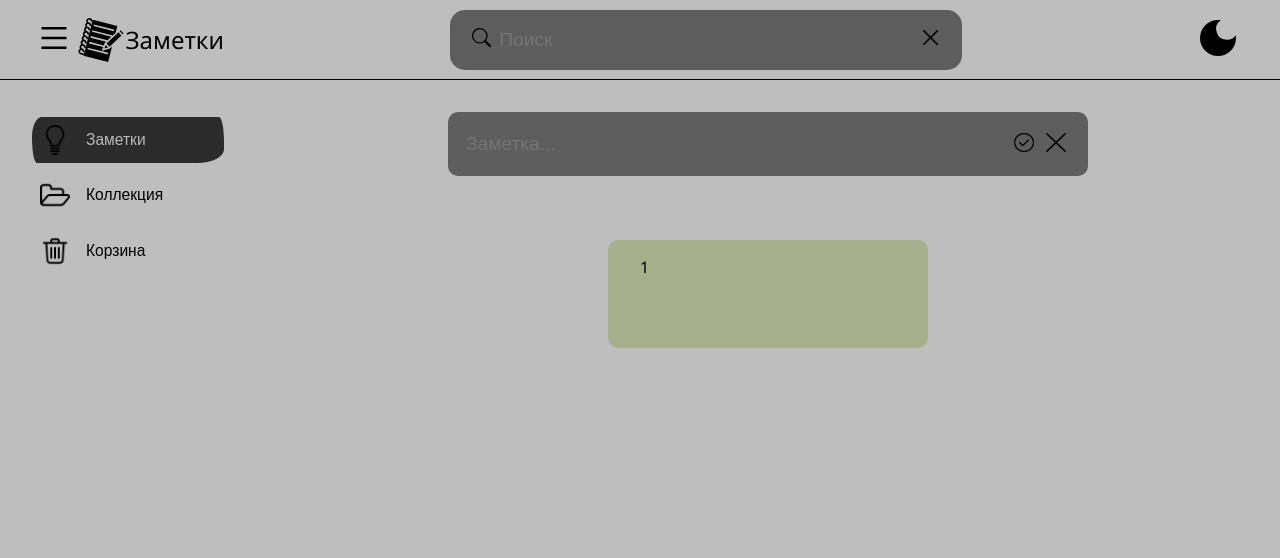
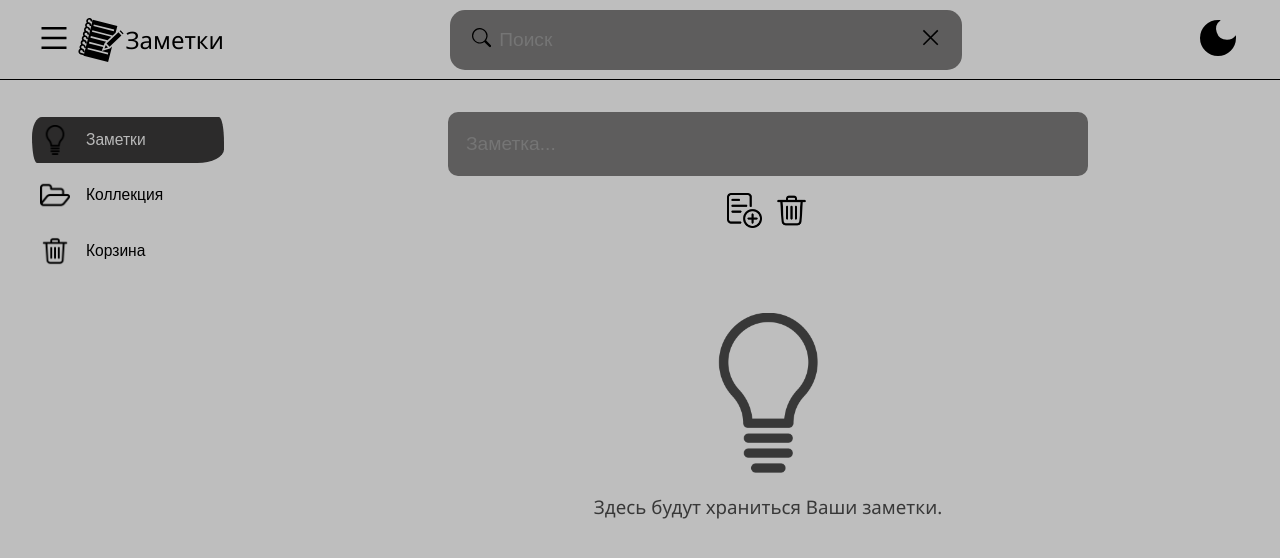
Before and after one commit to Evgenii-Buslaev/NotesAppReact, a React (Create React App) app: page / in a window 1280 px wide. Shown: the top 558 px of the page. Built offline with nearby package versions, Linux system fonts and the light colour scheme.

Commit message:
Refactor: fixed bag with form submit by clicking, added conditional rendering of input

```diff
--- a/src/App.js
+++ b/src/App.js
@@ -11,16 +11,11 @@ import NoteInput from "./components/NoteInput";
 import NotesList from "./components/NotesList";
 
 function App() {
-  const [notesList, setNotesList] = useState([
-    { text: "1", id: uuidv4(), section: "notes" },
-    { text: "2", id: uuidv4(), section: "collection" },
-  ]);
+  const [notesList, setNotesList] = useState([]);
   const [inputNote, setInputNote] = useState("");
-
   const [section, setSection] = useState("notes");
 
   // notes methods
-
   function createNote(e) {
     e.preventDefault();
     setNotesList([
@@ -28,12 +23,10 @@ function App() {
       { text: inputNote, id: uuidv4(), section: "notes" },
     ]);
     setInputNote("");
-    console.log(notesList);
   }
 
   function editNote(id) {
-    let changedNote = notesList.filter((elem) => elem.id === id);
-    console.log(changedNote);
+    notesList.filter((elem) => elem.id === id);
   }
 
   function moveToAnotherSection(id, sectionName) {
@@ -52,6 +45,10 @@ function App() {
     setNotesList(notesList.filter((elem) => elem.id !== id));
   }
 
+  function clearNoteList() {
+    setNotesList([]);
+  }
+
   // menu methods
   function changeInput(e) {
     setInputNote(e.target.value);
@@ -67,11 +64,14 @@ function App() {
       <main>
         <Menu change={changeSection} />
         <div>
-          <NoteInput
-            value={inputNote}
-            change={changeInput}
-            create={createNote}
-          />
+          {section === "notes" ? (
+            <NoteInput
+              value={inputNote}
+              change={changeInput}
+              create={createNote}
+              clear={clearNoteList}
+            />
+          ) : null}
           <NotesList
             storage={notesList}
             section={section}
--- a/src/components/Note.jsx
+++ b/src/components/Note.jsx
@@ -1,5 +1,6 @@
 import styles from "../css/components/Note.module.css";
 
+// icons
 import notes from "../icons//menu/storage.png";
 import change from "../icons/note/edit.png";
 import collection from "../icons//menu/collection.png";
--- a/src/components/NoteInput.jsx
+++ b/src/components/NoteInput.jsx
@@ -1,10 +1,12 @@
-import confirmIcon from "../icons/note-input/confirm.png";
-import closeIcon from "../icons/note-input/close.png";
-
 import classes from "../css/components/NoteInput.module.css";
 
-function NoteInput({ change, create, value }) {
+// icons
+import confirmIcon from "../icons/note-input/confirm.png";
+import clearList from "../icons/menu/recycle-bin.png";
+
+function NoteInput({ change, create, value, clear }) {
   return (
+    <>
       <form className={classes.noteInputCont} onSubmit={create}>
         <input
           type="sumbit"
@@ -12,13 +14,16 @@ function NoteInput({ change, create, value }) {
           onChange={change}
           value={value}
         ></input>
-      <button onClick={create}>
+      </form>
+      <div className={classes.formButtons}>
+        <button onClick={create} title="Создать заметку">
           <img src={confirmIcon} alt="confirm-button-icon" />
         </button>
-      <button>
-        <img src={closeIcon} alt="close-button-icon" />
+        <button onClick={clear} title="Удалить все заметки">
+          <img src={clearList} alt="close-button-icon" />
         </button>
-    </form>
+      </div>
+    </>
   );
 }
 
--- a/src/components/NotesList.jsx
+++ b/src/components/NotesList.jsx
@@ -11,10 +11,15 @@ import collection from "../icons//menu/collection.png";
 import recycleBin from "../icons//menu/recycle-bin.png";
 
 function NotesList({ storage, section, edit, move, remove }) {
-  const notesBackgroundText = "Здесь будут храниться Ваши заметки.";
-  const collectionBackgroundText =
-    "Здесь будет храниться коллекция Ваших заметок";
-  const recycleBinBackgroundText = "Здесь будут храниться удаленные заметки.";
+  const [
+    notesBackgroundText,
+    collectionBackgroundText,
+    recycleBinBackgroundText,
+  ] = [
+    "Здесь будут храниться Ваши заметки.",
+    "Здесь будет храниться коллекция Ваших заметок",
+    "Здесь будут храниться удаленные заметки.",
+  ];
 
   const backgroundProps = { icon: null, text: null };
 
--- a/src/css/components/BackgroundOfEmptyList.module.css
+++ b/src/css/components/BackgroundOfEmptyList.module.css
@@ -1,9 +1,9 @@
 .background {
-  margin: 4rem;
+  margin: 1rem;
   opacity: 0.7;
 }
 
 .background img {
-  margin: 2rem;
+  margin: 1rem;
   width: 10rem;
 }
--- a/src/css/components/NoteInput.module.css
+++ b/src/css/components/NoteInput.module.css
@@ -6,7 +6,7 @@
   background-color: rgb(94, 93, 93);
   width: 50vw;
   padding: 1rem;
-  margin: 2rem auto;
+  margin: 2rem auto 1rem;
 }
 
 .noteInputCont input {
@@ -18,3 +18,7 @@
 .noteInputCont img {
   width: 20px;
 }
+
+.formButtons img {
+  width: 35px;
+}
```
Also changed, not shown: src/icons/note-input/close.png (deleted), src/icons/note-input/confirm.png. Lines whose indentation alone changed are shown as unchanged.
